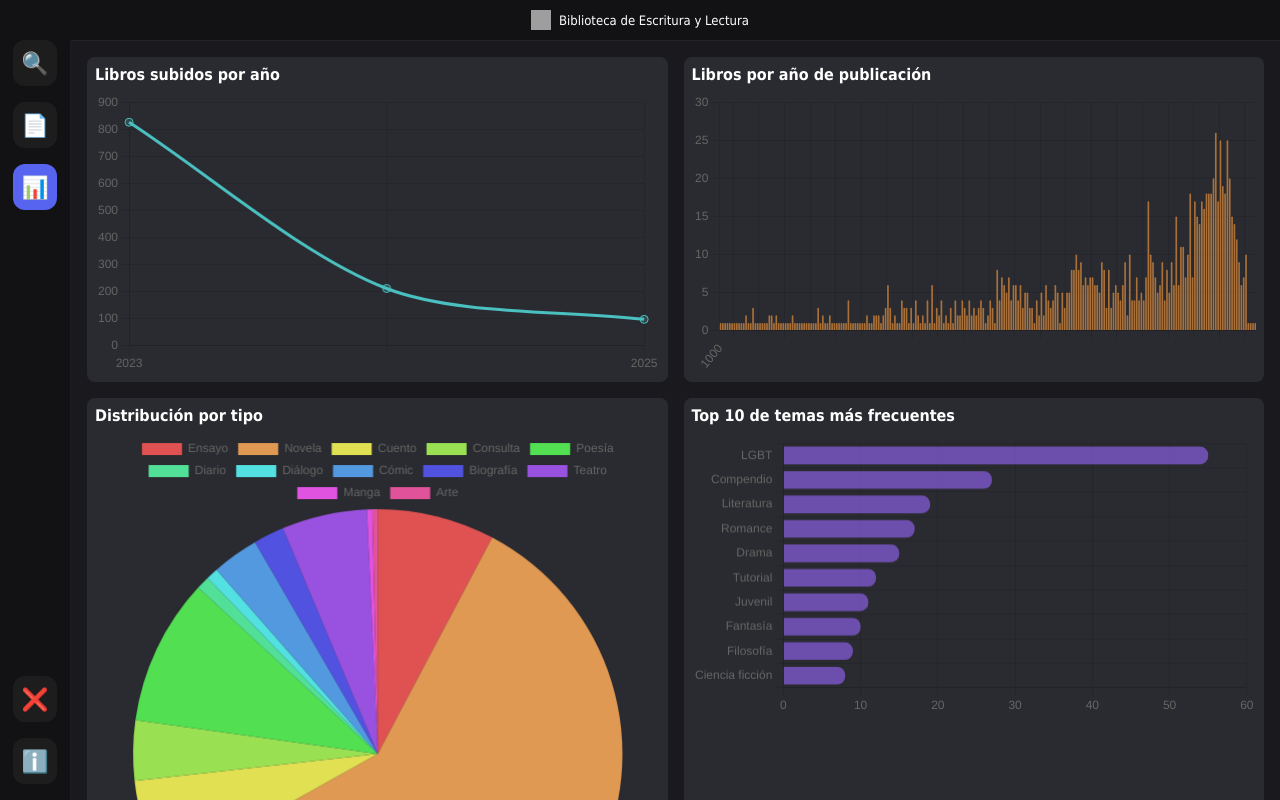
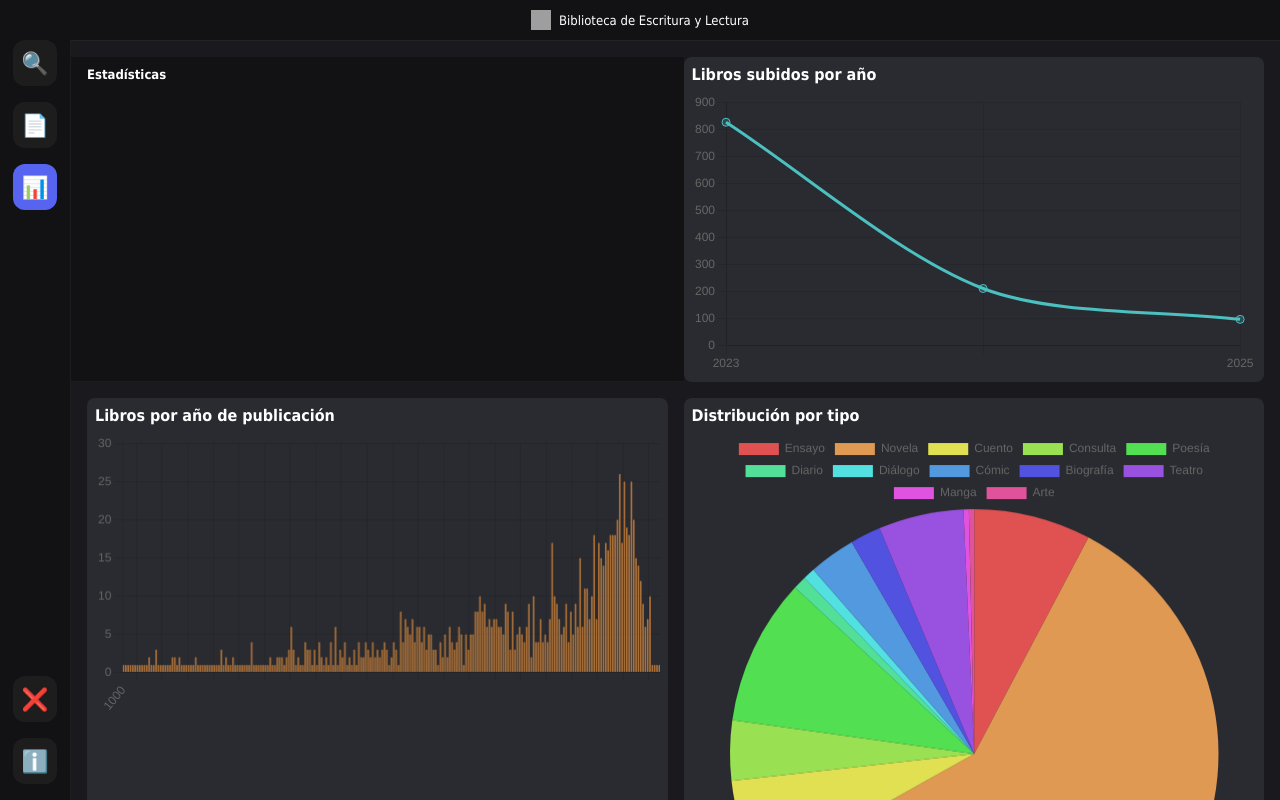
Before and after one commit to EscrituraYLectura/biblioteca, a Next.js app: page /estadisticas in a window 1280 px wide. Built offline with nearby package versions, Linux system fonts and the light colour scheme; grey boxes are pictures that could not be loaded; a web font is replaced by a local one.

Commit message:
Add (BROKEN) title for stats page

```diff
--- a/components/GenerateGraphics.tsx
+++ b/components/GenerateGraphics.tsx
@@ -196,6 +196,7 @@ export default function GraficoSubidas() {
     return (
         <>
             <main className="contenedor-estadisticas">
+                <h2 className="titulo-estadisticas">Estadísticas</h2>
                 <div className="contenedor-grafico">
                     <h2>Libros subidos por año</h2>
                     <Line data={datosSubidas} options={crearOpciones(añosSubidas)} />
--- a/styles/global.scss
+++ b/styles/global.scss
@@ -504,6 +504,18 @@ tbody tr {
 
 // ESTADÍSTICAS
 
+.titulo-estadisticas {
+    font-weight: bold;
+    font-size: small;
+    margin: 0 -1rem;
+    padding: 0.64rem 1rem;
+    border-bottom: 1px solid #6d6e771f;
+    background-color: #121214;
+    position: sticky;
+    top: 0;
+    z-index: 4;
+}
+
 .contenedor-estadisticas {
     flex: 1;
     display: grid;
```
